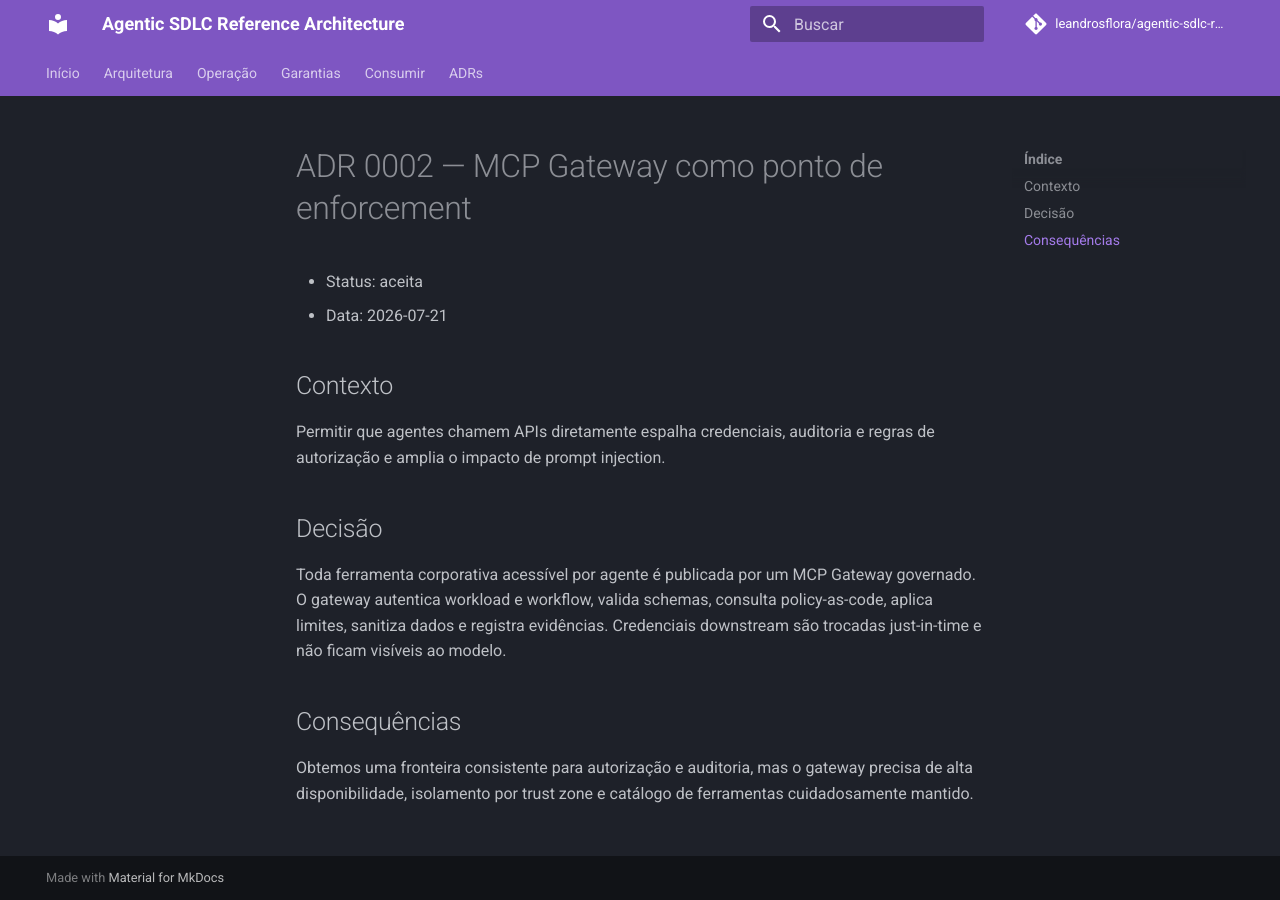
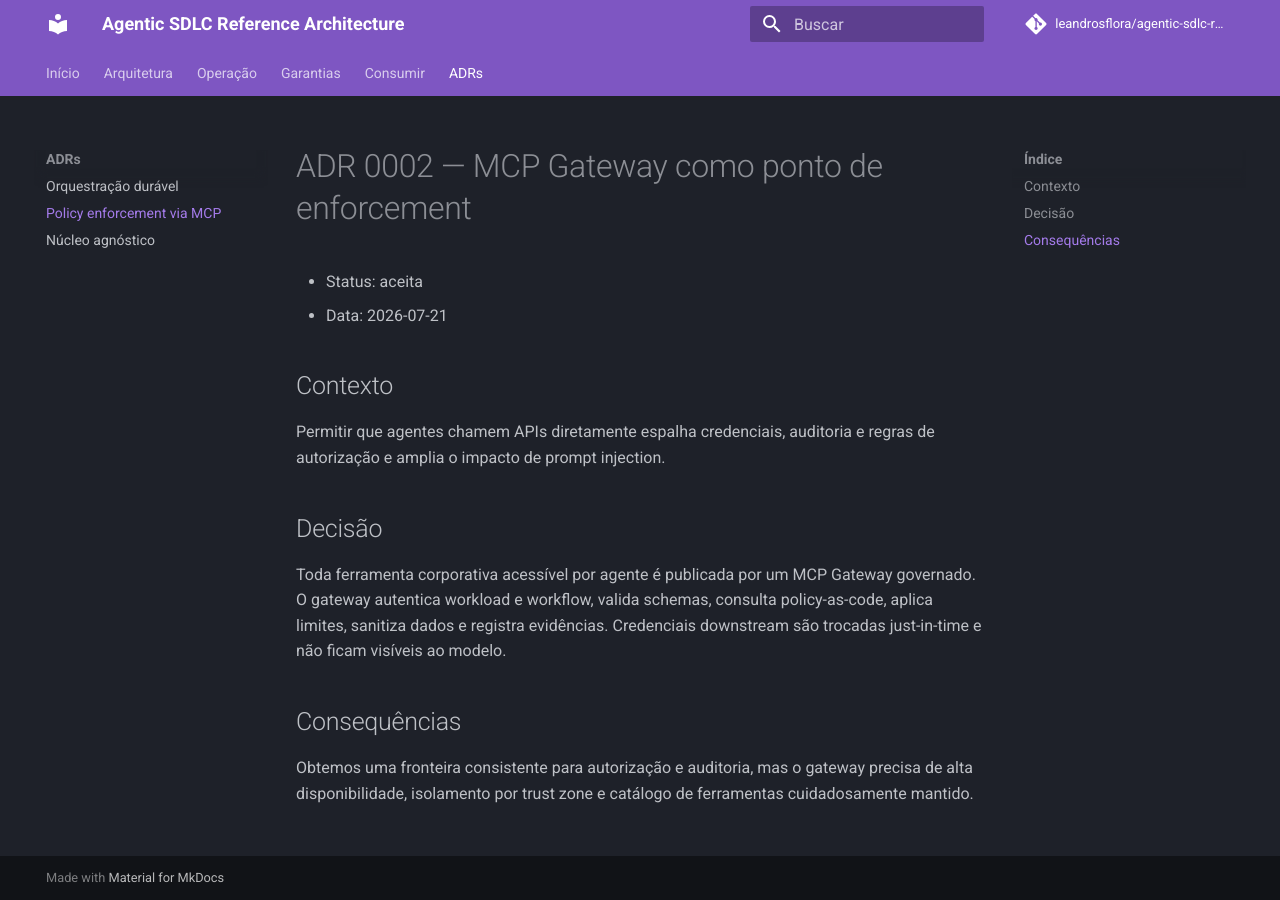
Before and after one commit to leandrosflora/agentic-sdlc-reference-architecture, an MkDocs documentation site: the page built from docs/adr/0002-mcp-policy-enforcement.md, in a window 1280 px wide. Built offline with MkDocs 1.6.1 and Material for MkDocs 9.7.7, drawn with Linux system fonts in a browser that asks for light colours; comment, search, counter and statistics services are not loaded.

Commit message:
docs: include all ADRs in MkDocs navigation

```diff
--- a/mkdocs.yml
+++ b/mkdocs.yml
@@ -45,4 +45,6 @@ nav:
       - Portal e dashboard: portal-overview.md
       - Golden path: golden-path.md
   - ADRs:
+      - Orquestração durável: adr/0001-durable-orchestration.md
+      - Policy enforcement via MCP: adr/0002-mcp-policy-enforcement.md
       - Núcleo agnóstico: adr/0001-agnostic-core-and-sdlc-adapters.md
```
